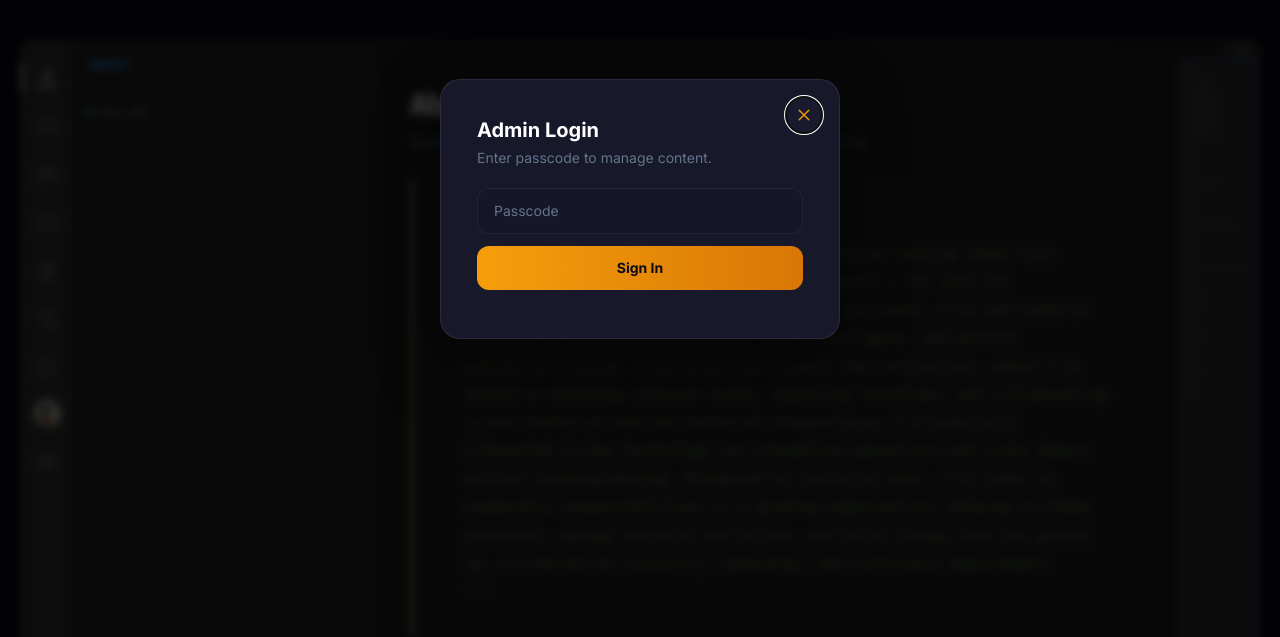
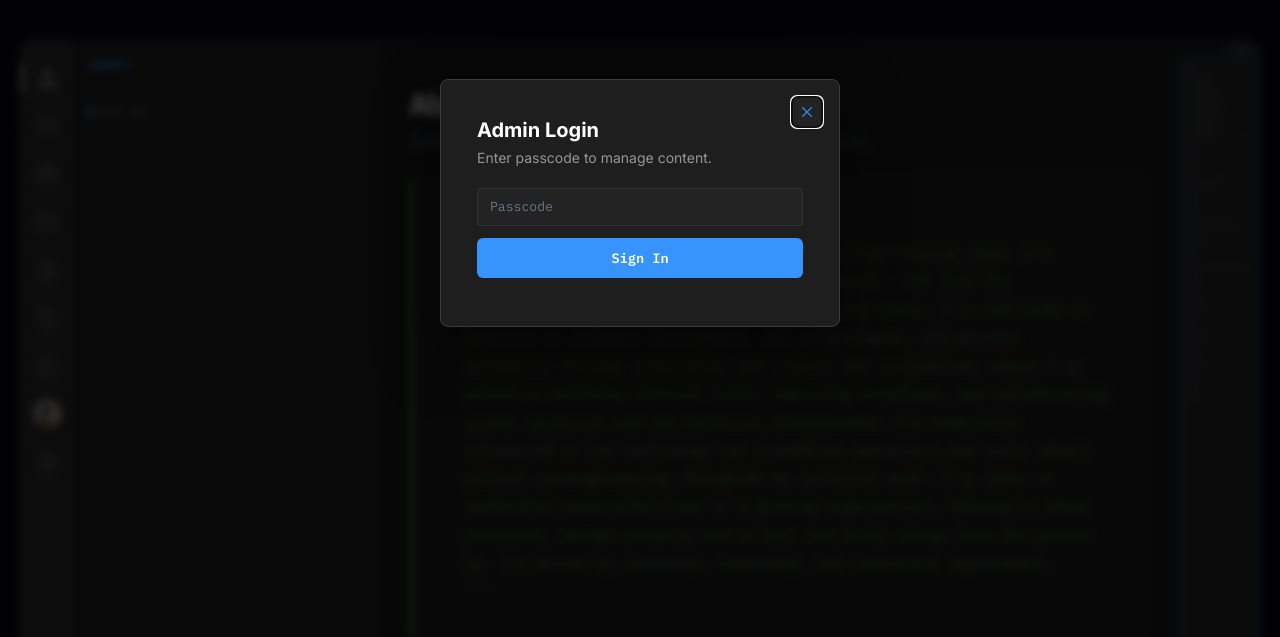
Before and after one commit to Jayyy419/CtrlAltJay, a Flask app: page /?admin=login in a window 1280 px wide. Shown: the top 637 px of the page. Run offline with Flask 3, Linux system fonts and the light colour scheme; data that the repository does not hold is empty; parts of the project's set-up code (start-up, migrations or seed data) failed here and were passed over; some libraries are stand-ins or nearby versions.

Commit message:
Make admin sign-in discoverable and restyle admin modals to VS Code theme (#46)
Add 'admin'/'sudo' terminal command and a command palette entry so admin
sign-in no longer requires knowing the ?admin=login URL param. Rewrite the
shared modal chrome (login, item editor, resume key, batch skill) and the
admin tools popup to use ide-tokens instead of old hardcoded dark-only
colors, so they render correctly in both themes and match the rest of the
VS Code-styled site.

Co-authored-by: Claude <noreply@anthropic.com>

```diff
--- a/static/css/style.css
+++ b/static/css/style.css
@@ -1199,35 +1199,48 @@ body.zen-mode .ide-panel-scroll { padding: 48px max(32px, calc(50% - 380px)); }
   width: min(90vw, 860px);
   margin: 5vh auto;
   flex-shrink: 0;
-  background: rgba(26,26,46,0.95);
+  background: var(--ide-editor-bg);
   backdrop-filter: blur(24px);
-  border-radius: 20px;
+  border-radius: 8px;
   padding: 36px;
-  border: 1.5px solid rgba(255,255,255,0.08);
+  border: 1px solid var(--ide-border);
   box-shadow: 0 25px 60px rgba(0,0,0,0.5);
   z-index: 201;
 }
-.modal-card > img { width: 100%; max-height: 380px; object-fit: cover; border-radius: 14px; background: #16162a; margin-bottom: 20px; }
-.modal-carousel > img { width: 100%; max-height: 380px; object-fit: cover; border-radius: 14px; background: var(--ide-editor-bg-soft); margin-bottom: 20px; }
+.modal-card > img { width: 100%; max-height: 380px; object-fit: cover; border-radius: 8px; background: var(--ide-editor-bg-soft); margin-bottom: 20px; }
+.modal-carousel > img { width: 100%; max-height: 380px; object-fit: cover; border-radius: 8px; background: var(--ide-editor-bg-soft); margin-bottom: 20px; }
 
 .modal-close {
   position: absolute;
   top: 16px;
   right: 16px;
-  width: 38px;
-  height: 38px;
-  border: 1.5px solid rgba(255,255,255,0.08);
-  background: #1a1a2e;
-  cursor: pointer;
-  border-radius: 50%;
+  width: 32px;
+  height: 32px;
+  border: 1px solid var(--ide-border);
+  background: var(--ide-editor-bg-soft);
+  cursor: pointer;
+  border-radius: 6px;
   display: flex;
   align-items: center;
   justify-content: center;
-  color: #f59e0b;
-  font-size: 22px;
-  transition: all 0.3s ease;
-}
-.modal-close:hover { border-color: #f59e0b; background: rgba(245,158,11,0.1); }
+  color: var(--ide-accent);
+  font-size: 20px;
+  transition: all 0.2s ease;
+}
+.modal-close:hover { border-color: var(--ide-accent); background: rgba(245,158,11,0.1); }
+.modal-card h3 { color: var(--ide-text-bright); }
+.modal-card p { color: var(--ide-text-dim); }
+.admin-label { display: block; font-size: 0.78rem; color: var(--ide-text-dim); margin-bottom: 2px; }
+.admin-file-input { color: var(--ide-text-dim); }
+.admin-file-input::file-selector-button,
+.admin-file-input::-webkit-file-upload-button {
+  background: var(--ide-accent);
+  color: #fff;
+  border: none;
+  transition: background 0.2s ease;
+}
+.admin-file-input:hover::file-selector-button,
+.admin-file-input:hover::-webkit-file-upload-button { background: var(--ide-accent-strong); }
 
 .modal-tag {
   display: inline-block;
--- a/templates/index.html
+++ b/templates/index.html
@@ -744,12 +744,12 @@
       <button class="modal-close" data-close-admin-login aria-label="Close login">
         <ion-icon aria-hidden="true" name="close-outline"></ion-icon>
       </button>
-      <h3 id="admin-login-title" class="text-xl font-bold text-white mb-1">Admin Login</h3>
-      <p class="text-ink-muted text-sm mb-5">Enter passcode to manage content.</p>
+      <h3 id="admin-login-title" class="text-xl font-bold mb-1">Admin Login</h3>
+      <p class="text-sm mb-5">Enter passcode to manage content.</p>
       <form id="admin-login-form" class="grid gap-3">
         <input type="password" id="admin-login-passcode" name="passcode" placeholder="Passcode" required autocomplete="current-password"
-          class="w-full px-4 py-3 bg-surface-100 border border-white/[0.06] rounded-xl text-ink text-sm placeholder:text-ink-muted focus:outline-none focus:border-accent transition-colors">
-        <button type="submit" class="btn-primary bg-gradient-to-r from-accent to-accent-dark text-surface-400 font-bold rounded-xl px-6 py-3 text-sm border-none cursor-pointer transition-all duration-300 hover:shadow-[0_0_24px_rgba(245,158,11,0.4)]">Sign In</button>
+          class="ide-control w-full">
+        <button type="submit" class="contact-submit-btn">Sign In</button>
       </form>
       <p id="admin-login-feedback" class="text-xs mt-3" style="color:#f87171" aria-live="polite"></p>
     </section>
@@ -762,41 +762,41 @@
       <button class="modal-close" data-close-admin-item aria-label="Close item editor">
         <ion-icon aria-hidden="true" name="close-outline"></ion-icon>
       </button>
-      <h3 id="admin-item-title" class="text-xl font-bold text-white mb-4">Create Item</h3>
+      <h3 id="admin-item-title" class="text-xl font-bold mb-4">Create Item</h3>
       <form id="admin-item-form" class="admin-item-form grid gap-3">
         <input type="hidden" id="admin-item-id" name="id">
         <div class="field-grid grid grid-cols-2 gap-3 max-sm:grid-cols-1" id="section-field-group">
           <div>
-            <label for="admin-item-section" class="text-sm text-ink-soft">Section <span class="required-star text-red-400 font-bold">*</span></label>
-            <select id="admin-item-section" name="section" required class="w-full mt-1 px-4 py-2.5 bg-surface-100 border border-white/[0.06] rounded-xl text-ink text-sm focus:outline-none focus:border-accent">
+            <label for="admin-item-section" class="admin-label">Section <span class="required-star text-red-400 font-bold">*</span></label>
+            <select id="admin-item-section" name="section" required class="ide-control w-full mt-1">
               <option value="">Select an option</option>
               <option value="project">Project</option>
               <option value="experience">Experience</option>
             </select>
           </div>
           <div>
-            <label for="admin-item-category" class="text-sm text-ink-soft">Category <span class="required-star text-red-400 font-bold">*</span></label>
-            <select id="admin-item-category" name="category" required class="w-full mt-1 px-4 py-2.5 bg-surface-100 border border-white/[0.06] rounded-xl text-ink text-sm focus:outline-none focus:border-accent">
+            <label for="admin-item-category" class="admin-label">Category <span class="required-star text-red-400 font-bold">*</span></label>
+            <select id="admin-item-category" name="category" required class="ide-control w-full mt-1">
               <option value="">Select section first</option>
             </select>
           </div>
         </div>
         <div>
-          <label for="admin-item-title-input" class="text-sm text-ink-soft">Title <span class="required-star text-red-400 font-bold">*</span></label>
-          <input id="admin-item-title-input" type="text" name="title" required class="w-full mt-1 px-4 py-2.5 bg-surface-100 border border-white/[0.06] rounded-xl text-ink text-sm focus:outline-none focus:border-accent">
+          <label for="admin-item-title-input" class="admin-label">Title <span class="required-star text-red-400 font-bold">*</span></label>
+          <input id="admin-item-title-input" type="text" name="title" required class="ide-control w-full mt-1">
         </div>
         <div>
-          <label for="admin-item-summary" class="text-sm text-ink-soft">Summary</label>
-          <textarea id="admin-item-summary" name="summary" rows="2" class="w-full mt-1 px-4 py-2.5 bg-surface-100 border border-white/[0.06] rounded-xl text-ink text-sm focus:outline-none focus:border-accent resize-y"></textarea>
+          <label for="admin-item-summary" class="admin-label">Summary</label>
+          <textarea id="admin-item-summary" name="summary" rows="2" class="ide-control w-full mt-1 resize-y"></textarea>
         </div>
         <div>
-          <label for="admin-item-description" class="text-sm text-ink-soft">Description</label>
-          <textarea id="admin-item-description" name="description" rows="4" class="w-full mt-1 px-4 py-2.5 bg-surface-100 border border-white/[0.06] rounded-xl text-ink text-sm focus:outline-none focus:border-accent resize-y"></textarea>
+          <label for="admin-item-description" class="admin-label">Description</label>
+          <textarea id="admin-item-description" name="description" rows="4" class="ide-control w-full mt-1 resize-y"></textarea>
         </div>
         <div class="field-grid grid grid-cols-2 gap-3 max-sm:grid-cols-1">
           <div>
-            <label for="admin-item-date-label" class="text-sm text-ink-soft">Date Label</label>
-            <select id="admin-item-date-label" name="date_label" class="w-full mt-1 px-4 py-2.5 bg-surface-100 border border-white/[0.06] rounded-xl text-ink text-sm focus:outline-none focus:border-accent">
+            <label for="admin-item-date-label" class="admin-label">Date Label</label>
+            <select id="admin-item-date-label" name="date_label" class="ide-control w-full mt-1">
               <option value="">None</option>
               <option value="Released">Released</option>
               <option value="Work in Progress">Work in Progress</option>
@@ -805,13 +805,13 @@
             </select>
           </div>
           <div>
-            <label for="admin-item-date-value" class="text-sm text-ink-soft">Date Value</label>
-            <input id="admin-item-date-value" type="date" name="date_value" class="w-full mt-1 px-4 py-2.5 bg-surface-100 border border-white/[0.06] rounded-xl text-ink text-sm focus:outline-none focus:border-accent">
+            <label for="admin-item-date-value" class="admin-label">Date Value</label>
+            <input id="admin-item-date-value" type="date" name="date_value" class="ide-control w-full mt-1">
           </div>
         </div>
         <div>
-          <label for="admin-item-status" class="text-sm text-ink-soft">Status</label>
-          <select id="admin-item-status" name="status" class="w-full mt-1 px-4 py-2.5 bg-surface-100 border border-white/[0.06] rounded-xl text-ink text-sm focus:outline-none focus:border-accent">
+          <label for="admin-item-status" class="admin-label">Status</label>
+          <select id="admin-item-status" name="status" class="ide-control w-full mt-1">
             <option value="">None</option>
             <option value="Active">Active</option>
             <option value="Archived">Archived</option>
@@ -820,54 +820,54 @@
           </select>
         </div>
         <div>
-          <label for="admin-item-deliverables" class="text-sm text-ink-soft">Deliverables</label>
-          <textarea id="admin-item-deliverables" name="deliverables" rows="2" class="w-full mt-1 px-4 py-2.5 bg-surface-100 border border-white/[0.06] rounded-xl text-ink text-sm focus:outline-none focus:border-accent resize-y"></textarea>
+          <label for="admin-item-deliverables" class="admin-label">Deliverables</label>
+          <textarea id="admin-item-deliverables" name="deliverables" rows="2" class="ide-control w-full mt-1 resize-y"></textarea>
         </div>
         <div>
-          <label for="admin-item-challenges" class="text-sm text-ink-soft">Challenges</label>
-          <textarea id="admin-item-challenges" name="challenges" rows="2" class="w-full mt-1 px-4 py-2.5 bg-surface-100 border border-white/[0.06] rounded-xl text-ink text-sm focus:outline-none focus:border-accent resize-y"></textarea>
+          <label for="admin-item-challenges" class="admin-label">Challenges</label>
+          <textarea id="admin-item-challenges" name="challenges" rows="2" class="ide-control w-full mt-1 resize-y"></textarea>
         </div>
         <div>
-          <label for="admin-item-future" class="text-sm text-ink-soft">Future Improvements</label>
-          <textarea id="admin-item-future" name="future_improvements" rows="2" class="w-full mt-1 px-4 py-2.5 bg-surface-100 border border-white/[0.06] rounded-xl text-ink text-sm focus:outline-none focus:border-accent resize-y"></textarea>
+          <label for="admin-item-future" class="admin-label">Future Improvements</label>
+          <textarea id="admin-item-future" name="future_improvements" rows="2" class="ide-control w-full mt-1 resize-y"></textarea>
         </div>
         <div>
-          <label for="admin-item-extra" class="text-sm text-ink-soft">Extra Notes</label>
-          <textarea id="admin-item-extra" name="extra_notes" rows="2" class="w-full mt-1 px-4 py-2.5 bg-surface-100 border border-white/[0.06] rounded-xl text-ink text-sm focus:outline-none focus:border-accent resize-y"></textarea>
+          <label for="admin-item-extra" class="admin-label">Extra Notes</label>
+          <textarea id="admin-item-extra" name="extra_notes" rows="2" class="ide-control w-full mt-1 resize-y"></textarea>
         </div>
         <div class="field-grid grid grid-cols-2 gap-3 max-sm:grid-cols-1">
           <div>
-            <label for="admin-item-image" class="text-sm text-ink-soft">Image</label>
-            <input id="admin-item-image" type="file" name="image" accept="image/*" class="w-full mt-1 text-sm text-ink file:mr-3 file:py-2 file:px-4 file:rounded-lg file:border-0 file:text-sm file:font-semibold file:bg-accent file:text-surface-400 file:cursor-pointer hover:file:bg-accent-dark">
+            <label for="admin-item-image" class="admin-label">Image</label>
+            <input id="admin-item-image" type="file" name="image" accept="image/*" class="admin-file-input w-full mt-1 text-sm file:mr-3 file:py-2 file:px-4 file:rounded-lg file:border-0 file:text-sm file:font-semibold file:cursor-pointer">
             <input type="hidden" id="admin-item-image-path" name="image_path">
-            <p id="admin-item-image-info" class="text-xs text-ink-muted mt-1 truncate"></p>
+            <p id="admin-item-image-info" class="text-xs mt-1 truncate" style="color:var(--ide-text-dim)"></p>
             <img id="admin-item-image-preview" class="hidden mt-2 rounded-lg max-h-32 object-cover" alt="Preview">
           </div>
           <div>
-            <label for="admin-item-link" class="text-sm text-ink-soft">External Link</label>
-            <input id="admin-item-link" type="url" name="external_link" placeholder="https://..." class="w-full mt-1 px-4 py-2.5 bg-surface-100 border border-white/[0.06] rounded-xl text-ink text-sm placeholder:text-ink-muted focus:outline-none focus:border-accent">
+            <label for="admin-item-link" class="admin-label">External Link</label>
+            <input id="admin-item-link" type="url" name="external_link" placeholder="https://..." class="ide-control w-full mt-1">
           </div>
         </div>
         <div>
-          <label for="admin-item-credential-url" class="text-sm text-ink-soft">Credential / Verification URL</label>
-          <input id="admin-item-credential-url" type="url" name="credential_url" placeholder="https://www.credly.com/badges/..." class="w-full mt-1 px-4 py-2.5 bg-surface-100 border border-white/[0.06] rounded-xl text-ink text-sm placeholder:text-ink-muted focus:outline-none focus:border-accent">
+          <label for="admin-item-credential-url" class="admin-label">Credential / Verification URL</label>
+          <input id="admin-item-credential-url" type="url" name="credential_url" placeholder="https://www.credly.com/badges/..." class="ide-control w-full mt-1">
         </div>
         <div>
-          <label for="admin-item-additional-images" class="text-sm text-ink-soft">Additional Images</label>
-          <input id="admin-item-additional-images" type="file" name="additional_images" accept="image/*" multiple class="w-full mt-1 text-sm text-ink file:mr-3 file:py-2 file:px-4 file:rounded-lg file:border-0 file:text-sm file:font-semibold file:bg-accent file:text-surface-400 file:cursor-pointer hover:file:bg-accent-dark">
+          <label for="admin-item-additional-images" class="admin-label">Additional Images</label>
+          <input id="admin-item-additional-images" type="file" name="additional_images" accept="image/*" multiple class="admin-file-input w-full mt-1 text-sm file:mr-3 file:py-2 file:px-4 file:rounded-lg file:border-0 file:text-sm file:font-semibold file:cursor-pointer">
           <input type="hidden" id="admin-item-existing-additional" name="existing_additional_images">
           <div id="admin-item-additional-preview" class="flex gap-2 mt-2 flex-wrap"></div>
         </div>
         <div>
-          <label class="text-sm text-ink-soft">Skills</label>
+          <label class="admin-label">Skills</label>
           <div id="admin-item-skills-picker" class="skills-picker mt-1"></div>
           <input type="hidden" id="admin-item-skills" name="skills">
         </div>
         <div class="admin-item-actions flex justify-end gap-3 mt-4">
-          <button type="submit" class="btn-primary bg-gradient-to-r from-accent to-accent-dark text-surface-400 font-bold rounded-xl px-6 py-3 text-sm border-none cursor-pointer transition-all duration-300 hover:shadow-[0_0_24px_rgba(245,158,11,0.4)]" id="admin-item-submit">Save Item</button>
+          <button type="submit" class="contact-submit-btn" id="admin-item-submit">Save Item</button>
         </div>
       </form>
-      <p id="admin-item-feedback" class="form-note text-xs text-ink-muted mt-3" aria-live="polite"></p>
+      <p id="admin-item-feedback" class="form-note text-xs mt-3" aria-live="polite"></p>
     </section>
   </div>
 
@@ -880,14 +880,14 @@
         <ion-icon aria-hidden="true" name="close-outline"></ion-icon>
       </button>
       <div class="flex items-center gap-3 mb-1">
-        <ion-icon aria-hidden="true" name="lock-closed-outline" class="text-2xl text-accent"></ion-icon>
-        <h3 id="resume-key-modal-title" class="text-xl font-bold text-white">Print Resume</h3>
+        <ion-icon aria-hidden="true" name="lock-closed-outline" class="text-2xl" style="color:var(--ide-accent)"></ion-icon>
+        <h3 id="resume-key-modal-title" class="text-xl font-bold">Print Resume</h3>
       </div>
-      <p class="text-ink-muted text-sm mb-5">Enter the resume key to access the printable version.</p>
+      <p class="text-sm mb-5">Enter the resume key to access the printable version.</p>
       <form id="resume-key-form" class="grid gap-3">
         <input type="password" id="resume-key-input" placeholder="Paste resume key" required autocomplete="off"
-          class="w-full px-4 py-3 bg-surface-100 border border-white/[0.06] rounded-xl text-ink text-sm placeholder:text-ink-muted focus:outline-none focus:border-accent transition-colors font-mono">
-        <button type="submit" class="btn-primary bg-gradient-to-r from-accent to-accent-dark text-surface-400 font-bold rounded-xl px-6 py-3 text-sm border-none cursor-pointer transition-all duration-300 hover:shadow-[0_0_24px_rgba(245,158,11,0.4)]">
+          class="ide-control w-full font-mono">
+        <button type="submit" class="contact-submit-btn">
           <ion-icon aria-hidden="true" name="print-outline" class="mr-1 align-middle"></ion-icon> Unlock &amp; Print
         </button>
       </form>
@@ -902,21 +902,21 @@
       <button class="modal-close" onclick="closeBatchSkillModal()" aria-label="Close">
         <ion-icon aria-hidden="true" name="close-outline"></ion-icon>
       </button>
-      <h3 class="text-xl font-bold text-white mb-1">Batch Skill Assignment</h3>
-      <p class="text-ink-muted text-sm mb-4">Choose skills and mode to apply to selected items.</p>
+      <h3 class="text-xl font-bold mb-1">Batch Skill Assignment</h3>
+      <p class="text-sm mb-4">Choose skills and mode to apply to selected items.</p>
       <div class="flex gap-4 mb-4">
-        <label class="text-sm text-ink-soft flex items-center gap-1.5 cursor-pointer">
-          <input type="radio" name="batch-skill-mode" value="add" checked class="accent-accent"> Add
+        <label class="admin-label flex items-center gap-1.5 cursor-pointer">
+          <input type="radio" name="batch-skill-mode" value="add" checked style="accent-color:var(--ide-accent)"> Add
         </label>
-        <label class="text-sm text-ink-soft flex items-center gap-1.5 cursor-pointer">
-          <input type="radio" name="batch-skill-mode" value="remove" class="accent-accent"> Remove
+        <label class="admin-label flex items-center gap-1.5 cursor-pointer">
+          <input type="radio" name="batch-skill-mode" value="remove" style="accent-color:var(--ide-accent)"> Remove
         </label>
-        <label class="text-sm text-ink-soft flex items-center gap-1.5 cursor-pointer">
-          <input type="radio" name="batch-skill-mode" value="replace" class="accent-accent"> Replace
+        <label class="admin-label flex items-center gap-1.5 cursor-pointer">
+          <input type="radio" name="batch-skill-mode" value="replace" style="accent-color:var(--ide-accent)"> Replace
         </label>
       </div>
       <div id="batch-skills-picker" class="skills-picker mb-4"></div>
-      <button type="button" onclick="applyBatchSkills()" class="btn-primary bg-gradient-to-r from-accent to-accent-dark text-surface-400 font-bold rounded-xl px-6 py-3 text-sm border-none cursor-pointer transition-all duration-300 hover:shadow-[0_0_24px_rgba(245,158,11,0.4)]">Apply to Selected</button>
+      <button type="button" onclick="applyBatchSkills()" class="contact-submit-btn">Apply to Selected</button>
     </section>
   </div>
 
```
Also changed, not shown: other parts of static/css/style.css (+15 -21 lines), static/js/script.js.
